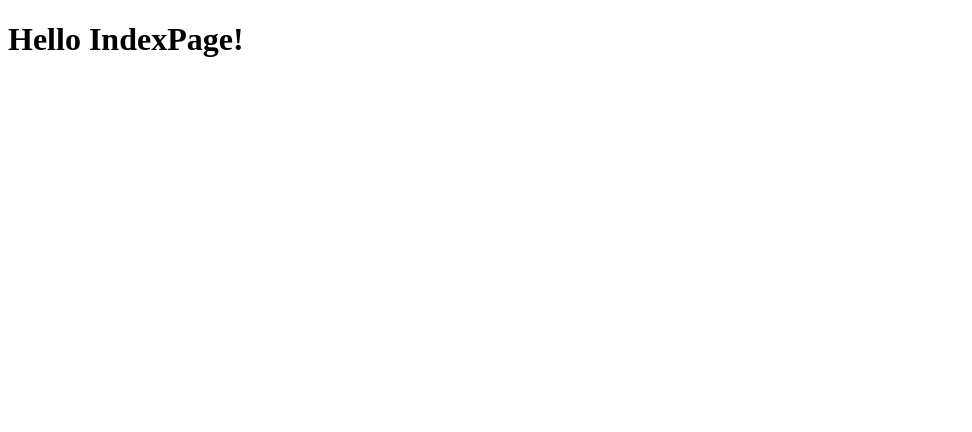
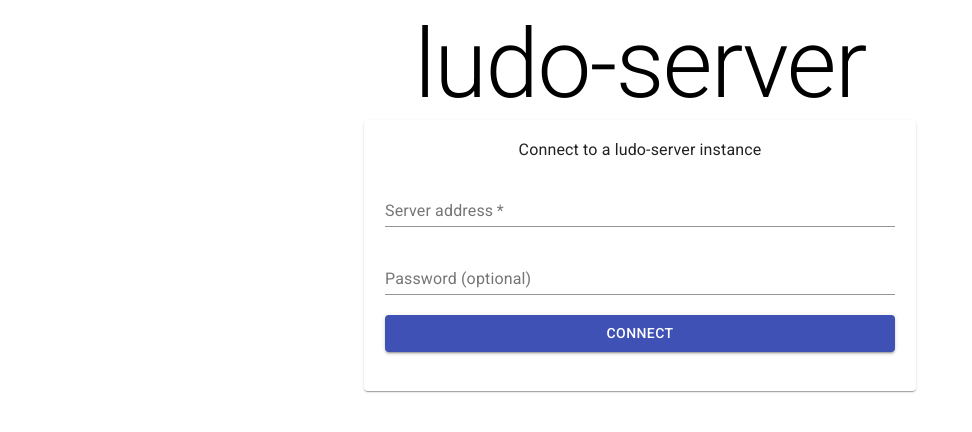
Before and after one commit to karmek-k/ludo-server-fe, a React (Create React App) app: page / in a window 1280 px wide. Shown: the top 432 px of the page, without its empty margins (0-972 px from the left). Built offline with nearby package versions, Linux system fonts and the light colour scheme.

Commit message:
Create content on IndexPage

```diff
--- a/src/pages/IndexPage.tsx
+++ b/src/pages/IndexPage.tsx
@@ -1,7 +1,63 @@
 import React from 'react';
+import Container from '@material-ui/core/Container';
+import Typography from '@material-ui/core/Typography';
+import Card from '@material-ui/core/Card';
+import CardContent from '@material-ui/core/CardContent';
+import { makeStyles } from '@material-ui/core/styles';
+import TextField from '@material-ui/core/TextField';
+import Button from '@material-ui/core/Button';
+
+const useStyles = makeStyles({
+  textCentered: {
+    textAlign: 'center'
+  },
+  form: {
+    display: 'flex',
+    flexDirection: 'column',
+    padding: 5
+  },
+  formControl: {
+    margin: '10px 0'
+  }
+});
 
 const IndexPage: React.FC = () => {
-  return <h1>Hello IndexPage!</h1>;
+  const classes = useStyles();
+
+  return (
+    <Container maxWidth="sm" className={classes.textCentered}>
+      <Typography variant="h1">ludo-server</Typography>
+      <Card>
+        <CardContent>
+          <Typography variant="subtitle1">
+            Connect to a ludo-server instance
+          </Typography>
+          <form className={classes.form}>
+            <TextField
+              className={classes.formControl}
+              name="server-address"
+              label="Server address"
+              required
+            />
+            <TextField
+              className={classes.formControl}
+              name="password"
+              label="Password (optional)"
+              type="password"
+            />
+            <Button
+              className={classes.formControl}
+              type="submit"
+              variant="contained"
+              color="primary"
+            >
+              Connect
+            </Button>
+          </form>
+        </CardContent>
+      </Card>
+    </Container>
+  );
 };
 
 export default IndexPage;
```
